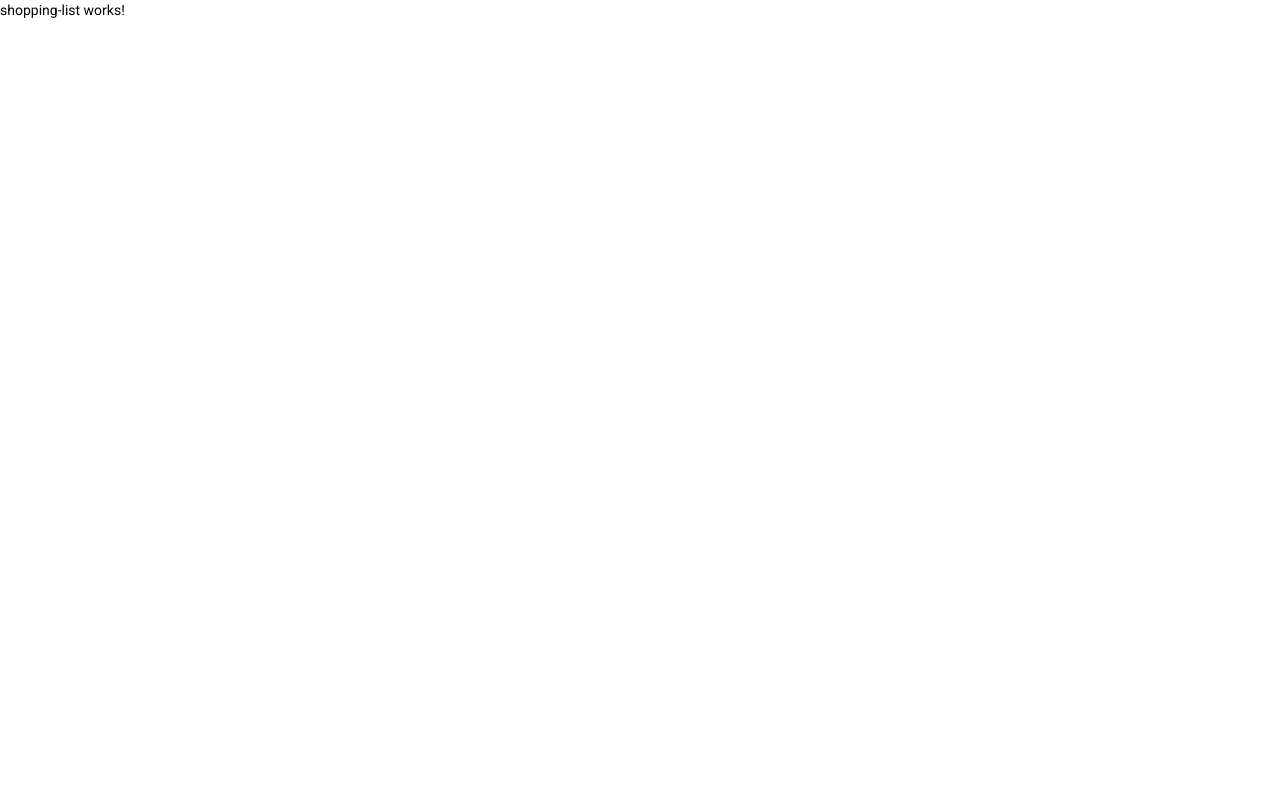
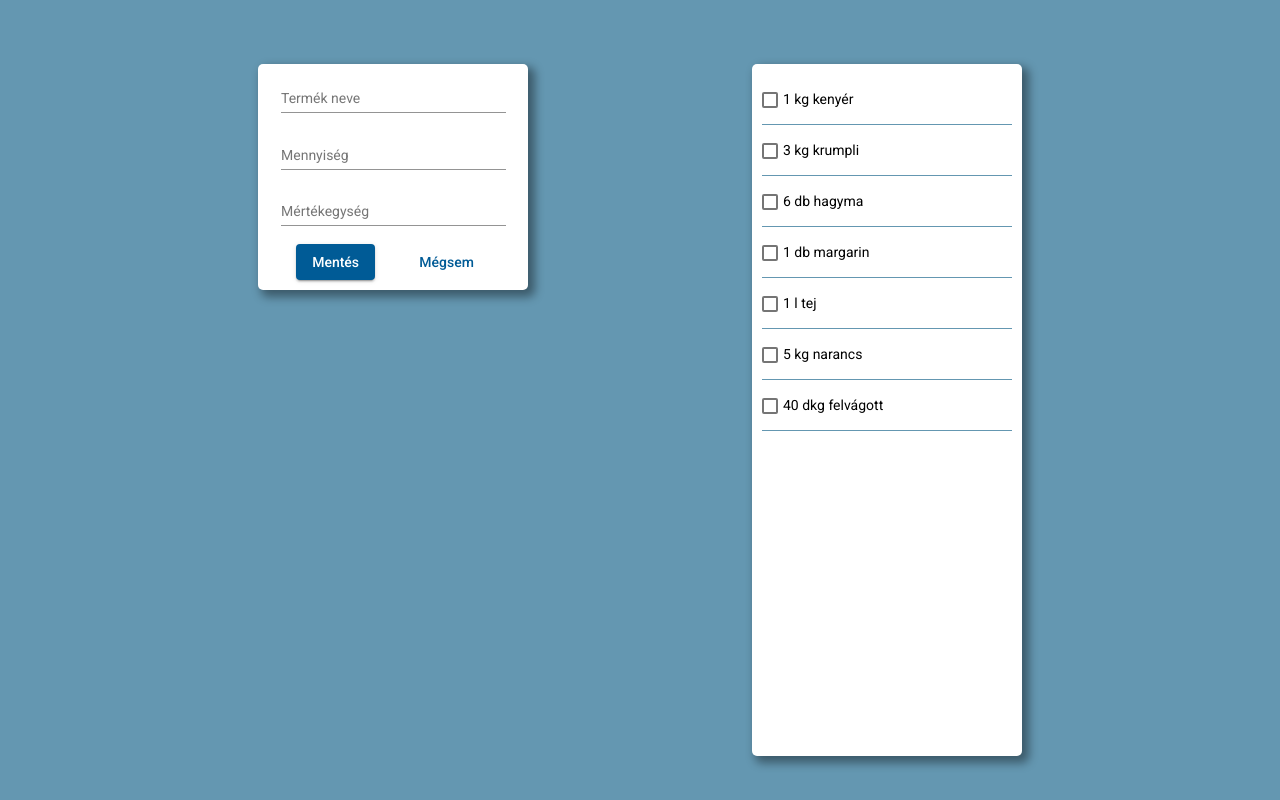
Before and after one commit to borzfele/speiz, an Angular app: page /shopping-list in a window 1280 px wide. Built offline with nearby package versions, Linux system fonts and the light colour scheme.

Commit message:
some progress

```diff
--- a/src/app/app.component.ts
+++ b/src/app/app.component.ts
@@ -8,5 +8,4 @@ import { FormControl } from '@angular/forms';
 })
 export class AppComponent {
   title = 'speiz';
-  lofasz = new FormControl('');
 }
--- /dev/null
+++ b/src/app/components/add-product-form/add-product-form.component.html
@@ -0,0 +1,15 @@
+<form [formGroup]="addListItemForm">
+  <mat-form-field>
+    <input type="text" matInput formControlName="name" placeholder="Termék neve">
+  </mat-form-field>
+  <mat-form-field>
+    <input type="text" matInput formControlName="quantity" placeholder="Mennyiség">
+  </mat-form-field>
+  <mat-form-field>
+    <input type="text" matInput formControlName="measurementUnit" placeholder="Mértékegység">
+  </mat-form-field>
+  <div class="button-container">
+    <button mat-raised-button color="primary" (click)="onSubmit()">Mentés</button>
+    <button mat-button color="warn">Mégsem</button>
+  </div>
+</form>
--- /dev/null
+++ b/src/app/components/add-product-form/add-product-form.component.scss
@@ -0,0 +1,35 @@
+.button-container {
+  width: 100%;
+  display: flex;
+  justify-content: space-evenly;
+}
+
+.shopping-list {
+  width: 50%;
+  height: 100%;
+  background-color: #ffffff;
+  border-radius: 5px;
+}
+
+form {
+  display: flex;
+  flex-direction: column;
+  align-items: center;
+  width: 250px;
+  background-color: #ffffff;
+  border-radius: 5px;
+  padding: 10px;
+  box-shadow: 5px 5px 10px 2px rgba(0, 0, 0, 0.4);
+}
+
+mat-form-field {
+  width: 90%;
+}
+
+.mat-raised-button {
+  background-color: #005b96;
+}
+
+.mat-button {
+  color: #005b96;
+}
--- /dev/null
+++ b/src/app/components/add-product-form/add-product-form.component.ts
@@ -0,0 +1,27 @@
+import { Component, OnInit } from '@angular/core';
+import { FormGroup, FormControl } from '@angular/forms';
+import { Product } from '../shopping-list/shopping-list.component';
+
+@Component({
+  selector: 'app-add-product-form',
+  templateUrl: './add-product-form.component.html',
+  styleUrls: ['./add-product-form.component.scss']
+})
+export class AddProductFormComponent implements OnInit {
+  shoppingList: Product[] = [];
+
+  addListItemForm: FormGroup = new FormGroup({
+    name: new FormControl(''),
+    quantity: new FormControl(''),
+    measurementUnit: new FormControl('')
+  });
+
+  constructor() { }
+
+  ngOnInit(): void {
+  }
+
+  onSubmit(): void {
+    this.shoppingList.push(this.addListItemForm.value);
+  }
+}
--- a/src/app/components/shopping-list/shopping-list.component.html
+++ b/src/app/components/shopping-list/shopping-list.component.html
@@ -1 +1,6 @@
-<p>shopping-list works!</p>
+<div class="fos" *ngFor="let product of products">
+  <div class="product-row">
+    <mat-checkbox></mat-checkbox>
+    <p class="short">{{product.quantity}} {{product.measurementUnit}} {{product.name}}</p>
+  </div>
+</div>
--- a/src/app/components/shopping-list/shopping-list.component.scss
+++ b/src/app/components/shopping-list/shopping-list.component.scss
@@ -0,0 +1,42 @@
+:host {
+  width: 250px;
+  height: 100%;
+  background-color: white;
+  border-radius: 5px;
+  margin-left: 30px;
+  box-shadow: 5px 5px 10px 2px rgba(0, 0, 0, 0.4);
+  overflow: overlay;
+  padding: 10px;
+  display: flex;
+  flex-direction: column;
+}
+
+.fos {
+  border-bottom: 1px solid #6497b1;
+}
+
+.product-row {
+  margin: 15px 0 15px 0;
+  display: flex;
+}
+
+.short {
+  display: flex;
+  justify-content: flex-end;
+  margin-right: 5px;
+}
+
+mat-checkbox {
+  color: #6497b1;
+  margin-right: 5px;
+}
+
+/*
+hr {
+  margin: unset;
+  border-color: #6497b1;
+}
+*/
+p {
+  margin: unset;
+}
--- a/src/app/components/shopping-list/shopping-list.component.ts
+++ b/src/app/components/shopping-list/shopping-list.component.ts
@@ -1,15 +1,29 @@
 import { Component, OnInit } from '@angular/core';
+import { FormGroup, FormControl, Validators } from '@angular/forms';
+
+export interface Product {
+  name: string;
+  quantity: string;
+  measurementUnit: string;
+}
 
 @Component({
   selector: 'app-shopping-list',
   templateUrl: './shopping-list.component.html',
   styleUrls: ['./shopping-list.component.scss']
 })
-export class ShoppingListComponent implements OnInit {
+export class ShoppingListComponent {
+  columnsToDisplay = ['quantity', 'measurementUnit', 'name'];
+  products = [
+    {quantity: '1', measurementUnit: 'kg', name: 'kenyér'},
+    {quantity: '3', measurementUnit: 'kg', name: 'krumpli'},
+    {quantity: '6', measurementUnit: 'db', name: 'hagyma'},
+    {quantity: '1', measurementUnit: 'db', name: 'margarin'},
+    {quantity: '1', measurementUnit: 'l', name: 'tej'},
+    {quantity: '5', measurementUnit: 'kg', name: 'narancs'},
+    {quantity: '40', measurementUnit: 'dkg', name: 'felvágott'}
+  ];
 
-  constructor() { }
-
-  ngOnInit(): void {
-  }
+  constructor() {}
 
 }
--- a/src/app/pages/shopping-list-page/shopping-list-page.component.html
+++ b/src/app/pages/shopping-list-page/shopping-list-page.component.html
@@ -1 +1,2 @@
+<app-add-product-form></app-add-product-form>
 <app-shopping-list></app-shopping-list>
--- a/src/app/pages/shopping-list-page/shopping-list-page.component.scss
+++ b/src/app/pages/shopping-list-page/shopping-list-page.component.scss
@@ -0,0 +1,9 @@
+:host {
+  display: flex;
+  justify-content: space-evenly;
+  height: 100%;
+  width: 100%;
+  background-color: #6497b1;
+  padding: 5%;
+  box-sizing: border-box;
+}
```
Also changed, not shown: src/app/app.module.ts (+13 -3 lines), src/app/app.component.html (line endings or trailing spaces), 1 other file (tests, documents, lock files or other folders).
